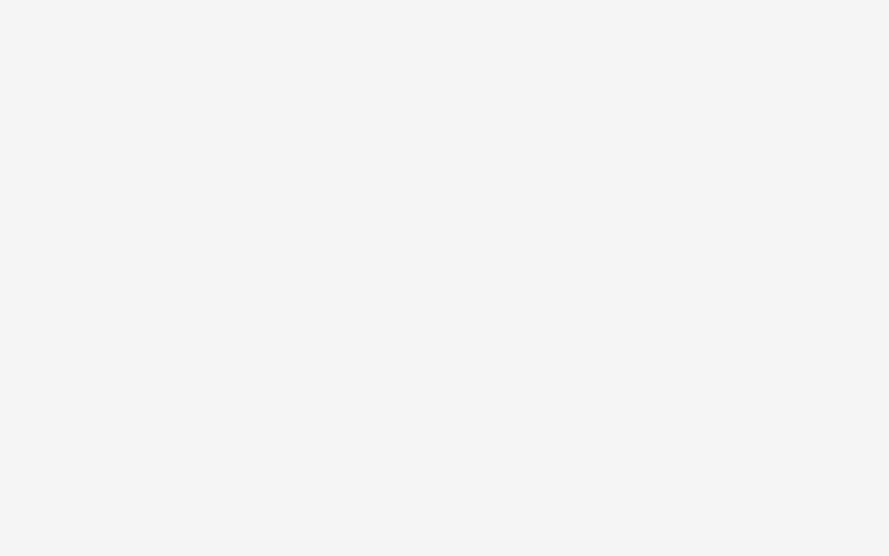
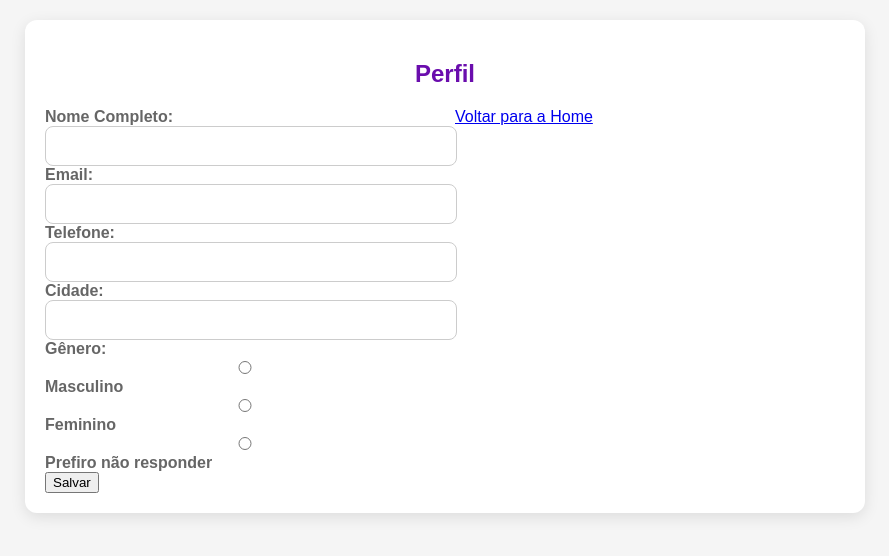
Before and after one commit to machado-gabys/Bem-Estar-, a React (Create React App) app: page /profile in a window 1280 px wide. Before the commit this address had no page. Shown: the top 556 px of the page, without its empty margins (195-1084 px from the left). Built offline with nearby package versions, Linux system fonts and the light colour scheme.

Commit message:
Adicionei a pagina de profile

```diff
--- a/package.json
+++ b/package.json
@@ -9,7 +9,7 @@
     "react": "^18.3.1",
     "react-dom": "^18.3.1",
     "react-router-dom": "^6.27.0",
-    "react-scripts": "5.0.1",
+    "react-scripts": "^5.0.1",
     "web-vitals": "^2.1.4"
   },
   "scripts": {
--- a/src/App.js
+++ b/src/App.js
@@ -4,6 +4,7 @@ import Home from './components/Home';
 import Login from './components/Login';
 import Psychologist from './components/Psychologist';
 import Cadastro from './components/Register';
+import Profile from './components/Profile'; // Certifique-se de que o import está correto
 import './styles/App.css';
 
 function App() {
@@ -24,6 +25,7 @@ function App() {
                 <Route path="/home" element={<Home />} />
                 <Route path="/calendar" element={<Home />} />
                 <Route path="/psychologist" element={<Psychologist />} />
+                <Route path="/profile" element={<Profile />} /> {/* Corrigido para usar <Profile /> */}
             </Routes>
         </Router>
     );
--- /dev/null
+++ b/src/components/Profile.js
@@ -0,0 +1,104 @@
+import React, { useState } from "react";
+import { Link, useNavigate } from "react-router-dom";
+
+function Profile() {
+  const navigate = useNavigate();
+
+  // Estados para armazenar as informações do usuário
+  const [fullName, setFullName] = useState("");
+  const [email, setEmail] = useState("");
+  const [phone, setPhone] = useState("");
+  const [city, setCity] = useState("");
+  const [gender, setGender] = useState("");
+
+  // Função de envio do formulário
+  const handleSubmit = (event) => {
+    event.preventDefault();
+    // Aqui você pode adicionar lógica para salvar as informações do perfil (por exemplo, chamando uma API)
+    console.log({ fullName, email, phone, city, gender });
+    navigate("/"); // Redireciona o usuário após salvar os dados
+  };
+
+  return (
+    <div className="profile-container">
+      <h2>Perfil</h2>
+      <div className="profile-info">
+      <form onSubmit={handleSubmit}>
+        <div>
+          <label>Nome Completo:</label>
+          <input
+            type="text"
+            value={fullName}
+            onChange={(e) => setFullName(e.target.value)}
+            required
+          />
+        </div>
+        <div>
+          <label>Email:</label>
+          <input
+            type="email"
+            value={email}
+            onChange={(e) => setEmail(e.target.value)}
+            required
+          />
+        </div>
+        <div>
+          <label>Telefone:</label>
+          <input
+            type="tel"
+            value={phone}
+            onChange={(e) => setPhone(e.target.value)}
+            required
+          />
+        </div>
+        <div>
+          <label>Cidade:</label>
+          <input
+            type="text"
+            value={city}
+            onChange={(e) => setCity(e.target.value)}
+            required
+          />
+        </div>
+        <div>
+          <label>Gênero:</label>
+          <div>
+            <input
+              type="radio"
+              id="masculino"
+              value="Masculino"
+              checked={gender === "Masculino"}
+              onChange={(e) => setGender(e.target.value)}
+            />
+            <label htmlFor="masculino">Masculino</label>
+          </div>
+          <div>
+            <input
+              type="radio"
+              id="feminino"
+              value="Feminino"
+              checked={gender === "Feminino"}
+              onChange={(e) => setGender(e.target.value)}
+            />
+            <label htmlFor="feminino">Feminino</label>
+          </div>
+          <div>
+            <input
+              type="radio"
+              id="naoInformar"
+              value="Prefiro não responder"
+              checked={gender === "Prefiro não responder"}
+              onChange={(e) => setGender(e.target.value)}
+            />
+            <label htmlFor="naoInformar">Prefiro não responder</label>
+          </div>
+        </div>
+        <button type="submit">Salvar</button>
+      </form>
+      <Link to="/">Voltar para a Home</Link>
+      </div>
+    </div>
+  );
+}
+
+export default Profile;
--- a/src/styles/App.css
+++ b/src/styles/App.css
@@ -228,4 +228,92 @@ h2 {
 
 .note-modal button:hover {
   background-color: #5b0c95; /* Cor do botão ao passar o mouse */
+
 }
+
+/* Estilos gerais da página de perfil */
+.profile-container {
+  max-width: 800px;
+  margin: 0 auto;
+  padding: 20px;
+  background-color: #fff;
+  border-radius: 12px;
+  box-shadow: 0 4px 15px rgba(0, 0, 0, 0.1);
+}
+
+.profile-header {
+  text-align: center;
+  color: #6a0dad;
+}
+
+.profile-header h2 {
+  margin: 0;
+  font-size: 24px;
+}
+
+.profile-info {
+  display: grid;
+  grid-template-columns: 1fr 1fr;
+  gap: 20px;
+  margin-top: 20px;
+}
+
+.profile-info label {
+  font-weight: bold;
+  color: #666;
+  margin-bottom: 5px;
+}
+
+.profile-info input,
+.profile-info select {
+  width: 100%;
+  padding: 10px;
+  border: 1px solid #ccc;
+  border-radius: 8px;
+  font-size: 16px;
+  transition: border-color 0.3s;
+}
+
+.profile-info input:focus,
+.profile-info select:focus {
+  border-color: #6a0dad;
+  outline: none;
+}
+
+.gender-options {
+  display: flex;
+  gap: 10px;
+  align-items: center;
+}
+
+.gender-options input[type="radio"] {
+  margin-right: 5px;
+}
+
+/* Botão para salvar as alterações */
+.profile-save-button {
+  background-color: #6a0dad;
+  color: #fff;
+  border: none;
+  padding: 12px 20px;
+  border-radius: 8px;
+  cursor: pointer;
+  font-size: 16px;
+  transition: background-color 0.3s;
+  display: block;
+  margin: 20px auto 0;
+  text-align: center;
+  width: 100%;
+  max-width: 200px;
+}
+
+.profile-save-button:hover {
+  background-color: #5b0c95;
+}
+
+/* Responsividade */
+@media (max-width: 768px) {
+  .profile-info {
+    grid-template-columns: 1fr;
+  }
+}
```
Also changed, not shown: 1 other file (tests, documents, lock files or other folders).
